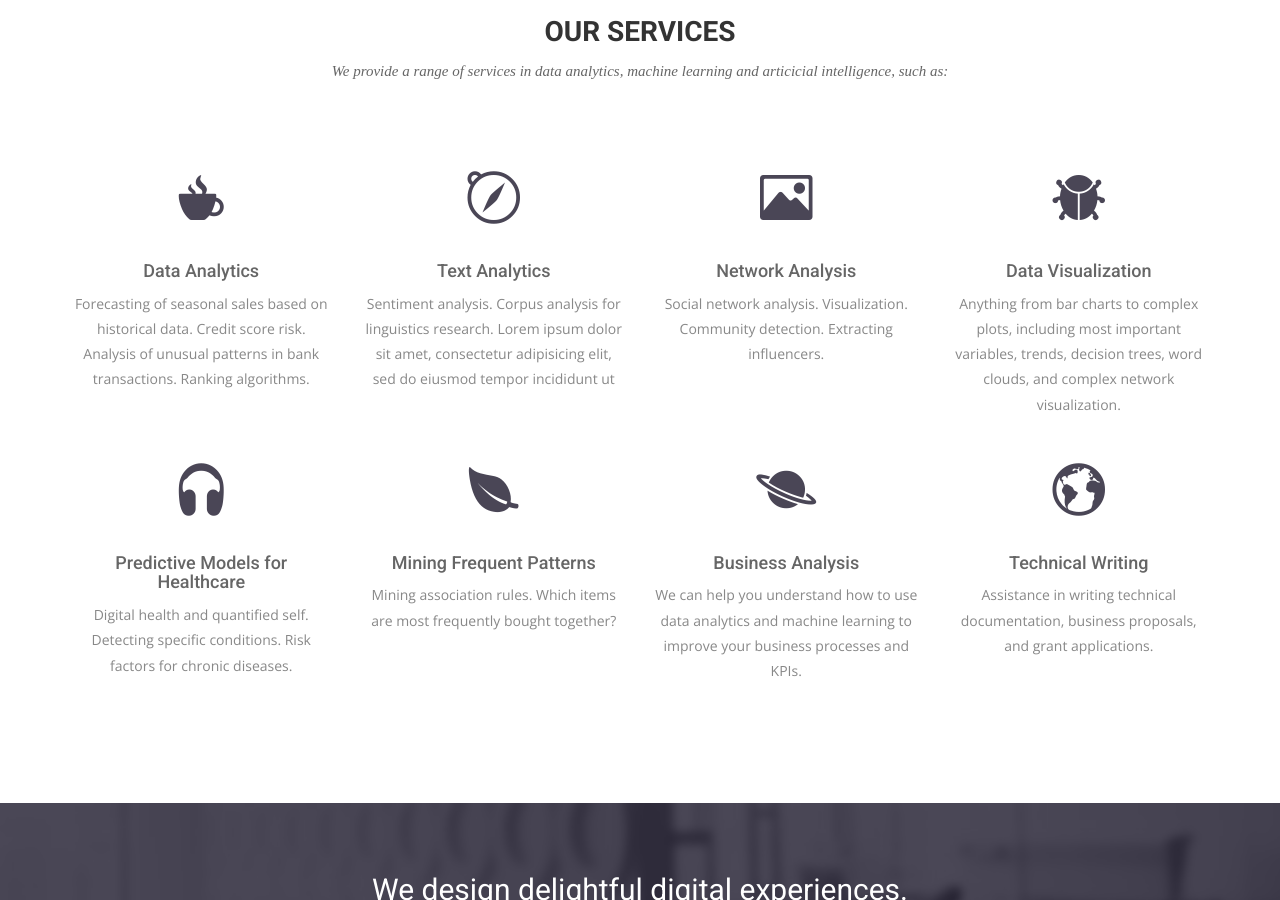
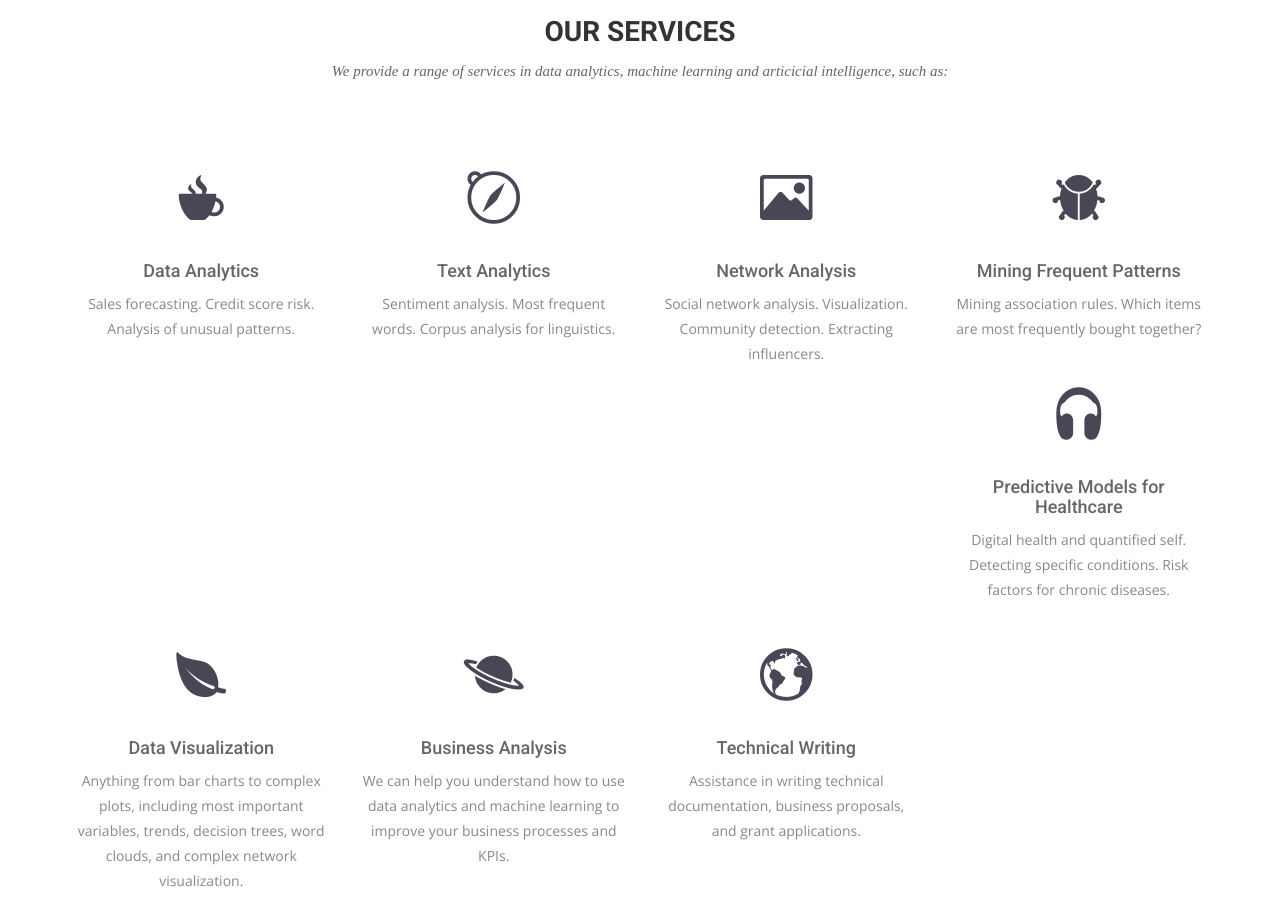
Before and after one commit to deeplearnit/deeplearnit.github.io, a Jekyll site: the page built from index.html, in a window 1280 px wide and 900 px high, scrolled down 2094 px. Built offline with Jekyll 4.4.1, drawn with Linux system fonts in a browser that asks for light colours; nearby versions of some CDN libraries; some web fonts are replaced.

Commit message:
Add services

```diff
--- a/index.html
+++ b/index.html
@@ -68,14 +68,14 @@ permalink: /
         <div class="service-item">
           <i class="icon ion-coffee"></i>
           <h4>Data Analytics</h4>
-          <p>Forecasting of seasonal sales based on historical data. Credit score risk. Analysis of unusual patterns in bank transactions. Ranking algorithms.  </p>
+          <p>Sales forecasting. Credit score risk. Analysis of unusual patterns.  </p>
         </div>
       </div>
       <div class="col-sm-6 col-md-3">
         <div class="service-item">
           <i class="ion-compass"></i>
           <h4>Text Analytics</h4>
-          <p>Sentiment analysis. Corpus analysis for linguistics research. Lorem ipsum dolor sit amet, consectetur adipisicing elit, sed do eiusmod tempor incididunt ut </p>
+          <p>Sentiment analysis. Most frequent words. Corpus analysis for linguistics.  </p>
         </div>
       </div>
       <div class="col-sm-6 col-md-3">
@@ -88,8 +88,8 @@ permalink: /
       <div class="col-sm-6 col-md-3">
         <div class="service-item">
           <i class="ion-bug"></i>
-          <h4>Data Visualization</h4>
-          <p> Anything from bar charts to complex plots, including most important variables, trends, decision trees, word clouds, and complex network visualization. </p>
+          <h4>Mining Frequent Patterns</h4>
+          <p> Mining association rules. Which items are most frequently bought together? </p>
         </div>
       </div>
       <div class="col-sm-6 col-md-3">
@@ -102,8 +102,8 @@ permalink: /
       <div class="col-sm-6 col-md-3">
         <div class="service-item">
           <i class="ion-leaf"></i>
-          <h4>Mining Frequent Patterns</h4>
-          <p>Mining association rules. Which items are most frequently bought together? </p>
+          <h4>Data Visualization</h4>
+          <p> Anything from bar charts to complex plots, including most important variables, trends, decision trees, word clouds, and complex network visualization. </p>
         </div>
       </div>
       <div class="col-sm-6 col-md-3">
```
